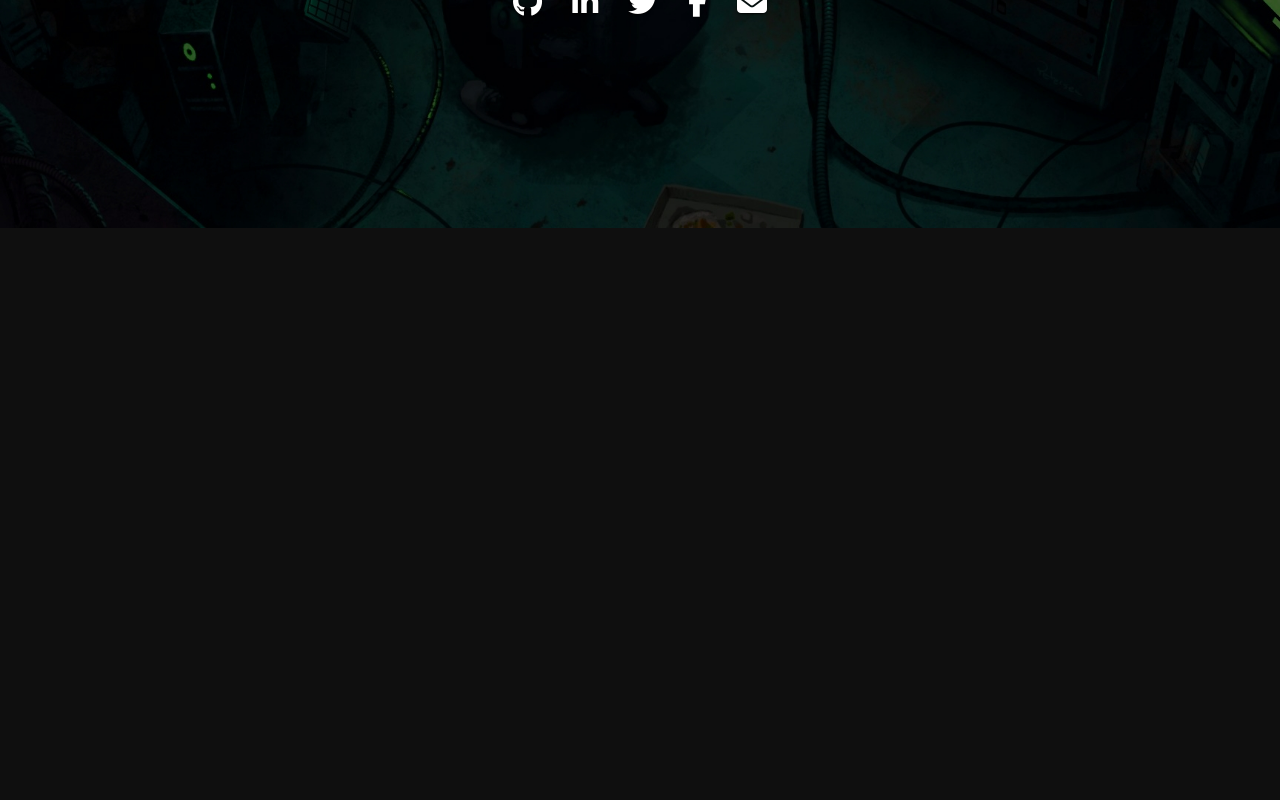
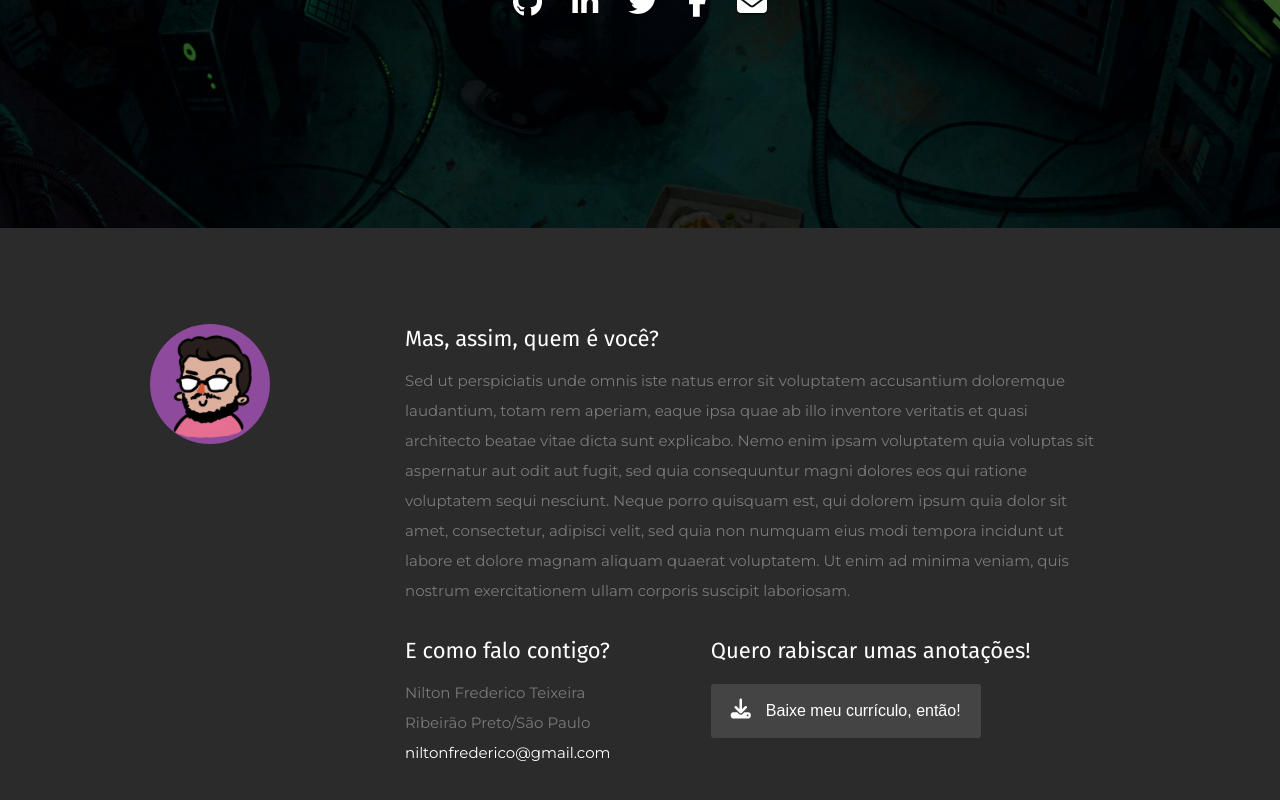
Before and after one commit to kuresto/kuresto.github.io, a Vue app: page / in a window 1280 px wide. Shown: the part 572-1372 px from the top of the page. Before the commit the page ends 800 px from the top, so only its background shows below. Built offline with nearby package versions, Linux system fonts and the light colour scheme; some icons are missing.

Commit message:
Base template sobre mim

```diff
--- a/src/assets/sass/layout.scss
+++ b/src/assets/sass/layout.scss
@@ -224,63 +224,63 @@ ul#nav li.current a {
 /* c. About Section
 /* ------------------------------------------------------------------ */
 
-#about {
+#sobre-mim {
   background: #2B2B2B;
   padding-top: 96px;
   padding-bottom: 66px;
   overflow: hidden;
 }
 
-#about a, #about a:visited {
+#sobre-mim a, #sobre-mim a:visited {
   color: $white-text;
 }
 
-#about a:hover, #about a:focus {
+#sobre-mim a:hover, #sobre-mim a:focus {
   color: #11ABB0;
 }
 
-#about h2 {
+#sobre-mim h2 {
   font: 22px/30px 'Fira Sans', sans-serif;
   color: $white-text;
   margin-bottom: 12px;
 }
 
-#about p {
+#sobre-mim p {
   line-height: 30px;
   color: #7A7A7A;
 }
 
-#about .profile-pic {
+#sobre-mim .profile-pic {
   position: relative;
   width: 120px;
   height: 120px;
   border-radius: 100%;
 }
 
-#about .contact-details {
+#sobre-mim .contact-details {
   width: 41.66667%;
 }
 
-#about .download {
+#sobre-mim .download {
   width: 58.33333%;
   padding-top: 6px;
 }
 
-#about .main-col {
+#sobre-mim .main-col {
   padding-right: 5%;
 }
 
-#about .download .button {
+#sobre-mim .download .button {
   margin-top: 6px;
   background: #444;
 }
 
-#about .download .button:hover {
+#sobre-mim .download .button:hover {
   background: $white-text;
   color: #2B2B2B;
 }
 
-#about .download .button i {
+#sobre-mim .download .button i {
   margin-right: 15px;
   font-size: 20px;
 }
--- a/src/assets/sass/media-queries.scss
+++ b/src/assets/sass/media-queries.scss
@@ -40,13 +40,13 @@
 
    /* About Section
    ------------------------------------------------------------------- */
-   #about .profile-pic {
+   #sobre-mim .profile-pic {
       width: 114px;
       height: 114px;
       margin-left: 12px;
    }
-   #about .contact-details { width: 50%; }
-   #about .download { width: 50%; }
+   #sobre-mim .contact-details { width: 50%; }
+   #sobre-mim .download { width: 50%; }
 
    /* Resume Section
    ------------------------------------------------------------------- */
@@ -206,13 +206,13 @@
 
    /* About Section
    -------------------------------------------------------------------- */
-   #about .profile-pic { display: none; }
-   #about .download .button {
+   #sobre-mim .profile-pic { display: none; }
+   #sobre-mim .download .button {
       width: 100%;
       text-align: center;
       padding: 15px 20px;
    }
-   #about .main-col { padding-right: 30px; }
+   #sobre-mim .main-col { padding-right: 30px; }
 
 
    /* Resume Section
--- a/src/components/Main.vue
+++ b/src/components/Main.vue
@@ -2,16 +2,21 @@
   <main>
 
     <vue-header></vue-header>
+    <about-me></about-me>
 
   </main>
 </template>
 
 <script>
 import Header from './Template/Header'
+import AboutMe from './Template/AboutMe'
 
 export default {
   name: 'Main',
-  components: { 'vue-header': Header },
+  components: {
+    'vue-header': Header,
+    AboutMe
+  },
   data () {
     return {
       msg: 'Welcome to Your Vue.js App'
--- a/src/components/Template/AboutMe.vue
+++ b/src/components/Template/AboutMe.vue
@@ -1,5 +1,64 @@
 <template>
-  <div></div>
+  <!-- About Section
+  ================================================== -->
+  <section id="sobre-mim">
+
+    <div class="row">
+
+      <div class="three columns">
+
+        <img class="profile-pic" src="../../assets/img/logo.gif" alt="Meu avatar! Feito por Fellipe da Silva (Twitter: @cueinn)" />
+
+      </div>
+
+      <div class="nine columns main-col">
+
+        <h2>Mas, assim, quem é você?</h2>
+
+        <p>Sed ut perspiciatis unde omnis iste natus error sit voluptatem accusantium doloremque laudantium, totam rem
+          aperiam,
+          eaque ipsa quae ab illo inventore veritatis et quasi architecto beatae vitae dicta sunt explicabo. Nemo enim
+          ipsam
+          voluptatem quia voluptas sit aspernatur aut odit aut fugit, sed quia consequuntur magni dolores eos qui
+          ratione
+          voluptatem sequi nesciunt. Neque porro quisquam est, qui dolorem ipsum quia dolor sit amet, consectetur,
+          adipisci velit,
+          sed quia non numquam eius modi tempora incidunt ut labore et dolore magnam aliquam quaerat voluptatem.
+          Ut enim ad minima veniam, quis nostrum exercitationem ullam corporis suscipit laboriosam.
+        </p>
+
+        <div class="row">
+
+          <div class="columns contact-details">
+
+            <h2>E como falo contigo?</h2>
+            <p class="address">
+              <span>Nilton Frederico Teixeira</span><br>
+              <span>Ribeirão Preto/São Paulo</span><br>
+              <span>
+                <a href="mailto:niltonfrederico@gmail.com" title="Me envie um e-mail!" target="_blank">niltonfrederico@gmail.com</a>
+              </span>
+            </p>
+
+          </div>
+
+          <div class="columns download">
+            <h2>Quero rabiscar umas anotações!</h2>
+            <p>
+              <a href="#" class="button">
+                <i class="fa fa-download"></i>Baixe meu currículo, então!
+              </a>
+            </p>
+          </div>
+
+        </div> <!-- end row -->
+
+      </div> <!-- end .main-col -->
+
+    </div>
+
+  </section> <!-- About Section End-->
+
 </template>
 
 <script>
@@ -9,5 +68,7 @@ export default {
 </script>
 
 <style scoped>
-
+  .download h2 {
+    margin-top: -6px
+  }
 </style>
--- a/src/components/Template/Header.vue
+++ b/src/components/Template/Header.vue
@@ -13,7 +13,7 @@
         <h3>Eu sou um <span>desenvolvedor full-stack</span> estacionado em Ribeirão Preto/SP.
           Procuro <span>desenvolver para humanos</span> através do desapego a crenças engessadas, colocando
           <span>conceitos acima da ferramentas</span>. <br>
-          Ficou curioso? <a class="smoothscroll" href="#about">Me conheça melhor logo abaixo!</a>
+          Ficou curioso? <a class="smoothscroll" href="#sobre-mim">Me conheça melhor logo abaixo!</a>
         </h3>
         <hr/>
         <ul class="social">
@@ -32,7 +32,7 @@
     </div>
 
     <p class="scrolldown">
-      <a class="smoothscroll" href="#about"><i class="icon-down-circle"></i></a>
+      <a class="smoothscroll" href="#sobre-mim"><i class="icon-down-circle"></i></a>
     </p>
 
   </header>
```
Also changed, not shown: src/assets/img/logo.gif (added).
